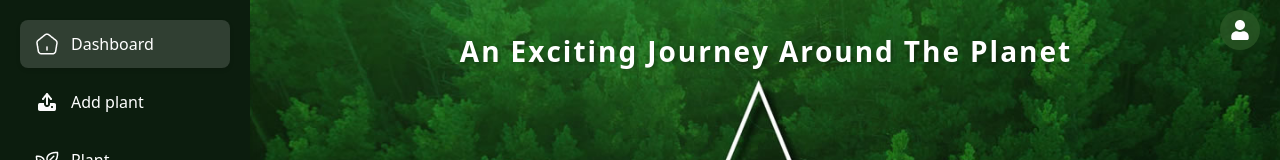
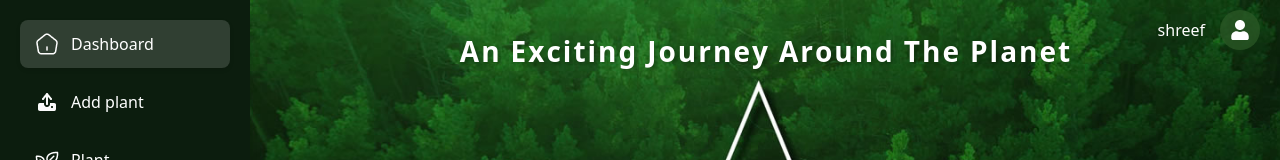
Before and after one commit to 4ekoz/final-green-world, a React (Create React App) app: page /dashboard in a window 1280 px wide. Shown: the top 160 px of the page. Built offline with nearby package versions, Linux system fonts and the light colour scheme; no server answers; sample sign-in values are in the browser's storage.

Commit message:
4ekozzzzzz

```diff
--- a/src/Components/Dashboard/Dashboard.jsx
+++ b/src/Components/Dashboard/Dashboard.jsx
@@ -102,9 +102,7 @@
         <div className={styles.container}>
             <div className={styles.header}>
                 <div className={styles.userProfileSection}>
-                    {!loading && userData && (
-                        <span className={styles.userName}>{userData.userName}</span>
-                    )}
+                    <span className={styles.userName}>shreef</span>
                     <Link to="/dashboard/profile" className={styles.profileLink}>
                         <FaUser className={styles.profileIcon} />
                     </Link>
```
